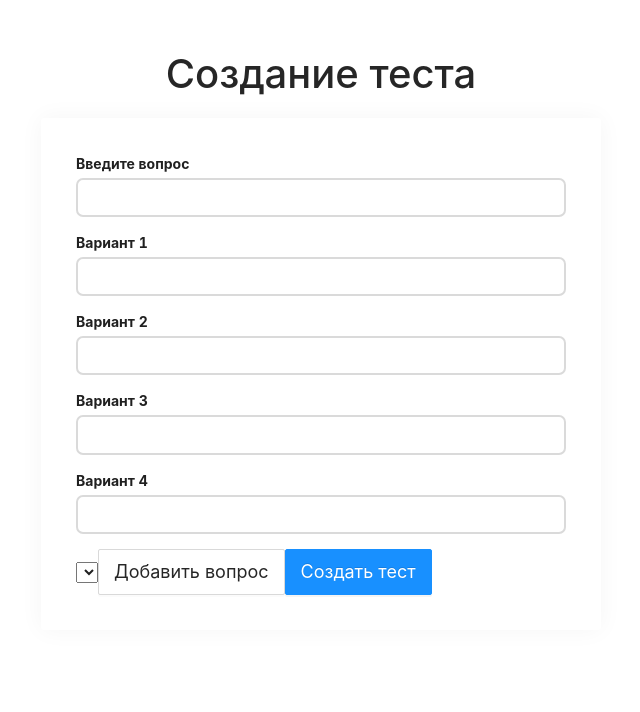
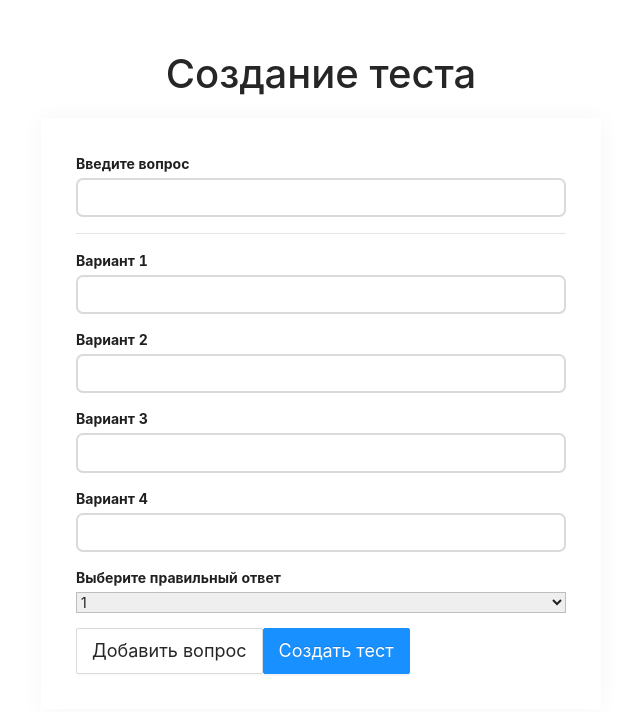
Before and after one commit to amattterasu/SAMS, a React (Create React App) app in the folder client/: page /quiz-creator in a window 1280 px wide. Shown: the top 712 px of the page, without its empty margins (319-959 px from the left). Built offline with nearby package versions, Linux system fonts and the light colour scheme.

Commit message:
added select for quiz

```diff
--- /dev/null
+++ b/client/src/components/UI/Select/Select.jsx
@@ -0,0 +1,29 @@
+import React from 'react';
+import './Select.scss'
+
+const Select = props => {
+
+    const htmlFor = `${props.label}-${Math.random()}`
+
+    return (
+        <div className='Select'>
+            <label htmlFor={htmlFor}>{props.label}</label>
+            <select
+                id={htmlFor}
+                value={props.value}
+                onChange={props.onChange}>
+                {props.options.map((option, index) => {
+                    return (
+                        <option
+                            value={option.value}
+                            key={option.value + index}>
+                            {option.text}
+                        </option>
+                    )
+                })}
+            </select>
+        </div>
+    );
+};
+
+export default Select;
--- /dev/null
+++ b/client/src/components/UI/Select/Select.scss
@@ -0,0 +1,20 @@
+.Select {
+  margin-bottom: 15px;
+
+  label {
+    margin: 0 0 3px 0;
+    padding: 0;
+    font-weight: bold;
+    display: block;
+  }
+
+  select {
+    display: block;
+    box-sizing: border-box;
+    border: 1px solid #bebebe;
+    margin: 0 0 5px;
+    width: 100%;
+    outline: none;
+    transition: all 300ms ease-in-out;
+  }
+}
--- a/client/src/containers/QuizCreator/QuizCreator.jsx
+++ b/client/src/containers/QuizCreator/QuizCreator.jsx
@@ -3,8 +3,10 @@
 import './QuizCreator.scss';
 import Button from '../../components/Button/Button';
 import BlockAuth from '../../components/BlockAuth/BlockAuth';
+import Input from "../../components/UI/Input/Input";
+import Select from "../../components/UI/Select/Select";
+
 import {createControl} from '../../form/formFramework';
-import Input from "../../components/UI/Input";
 
 const createOptionControl = (number) => {
     return createControl({
@@ -32,7 +34,8 @@
 
     state = {
         quiz: [],
-        formControls: createFormControls()
+        formControls: createFormControls(),
+        rightAnswerId: 1
     }
 
     submitHandler = event => {
@@ -56,6 +59,7 @@
             const control = this.state.formControls[controlName]
 
             return (
+                <React.Fragment key={controlName + index}>
                     <Input
                         label={control.label}
                         value={control.value}
@@ -65,11 +69,33 @@
                         errorMessage={control.errorMessage}
                         onChange={event => this.changeHandler(event.target.value, controlName)}
                     />
+                    {index === 0 ? <hr/> : null}
+                </React.Fragment>
             )
         })
     }
 
+    selectChangeHandler = event => {
+        this.setState({
+            rightAnswerId: +event.target.value
+        })
+    }
+
     render() {
+
+        const select = <Select
+            label='Выберите правильный ответ'
+            value={this.state.rightAnswerId}
+            onChange={this.selectChangeHandler}
+            options={[
+                {text: 1, value: 1},
+                {text: 2, value: 2},
+                {text: 3, value: 3},
+                {text: 4, value: 4},
+            ]}
+        />
+
+
         return (
             <div className='QuizCreator'>
                 <div>
@@ -80,8 +106,9 @@
                             {
                                 this.renderControls()
                             }
-                            <select></select>
-
+                            {
+                                select
+                            }
                             <Button type="" onClick={this.addQuestionHandler}>
                                 Добавить вопрос
                             </Button>
--- a/client/src/pages/Helpme/Signup.jsx
+++ b/client/src/pages/Helpme/Signup.jsx
@@ -8,7 +8,7 @@
 import {userPostFetch} from '../../redux/actions/actions';
 
 import Button from "react-bootstrap/Button";
-import Input from "../../components/UI/Input";
+import Input from "../../components/UI/Input/Input";
 
 class Signup extends Component {
     state = {
```
Also changed, not shown: client/src/components/UI/Input/Input.jsx (renamed from client/src/components/UI/Input.jsx), client/src/components/UI/Input/Input.module.css (renamed from client/src/components/UI/Input.module.css). Lines whose indentation alone changed are shown as unchanged.
